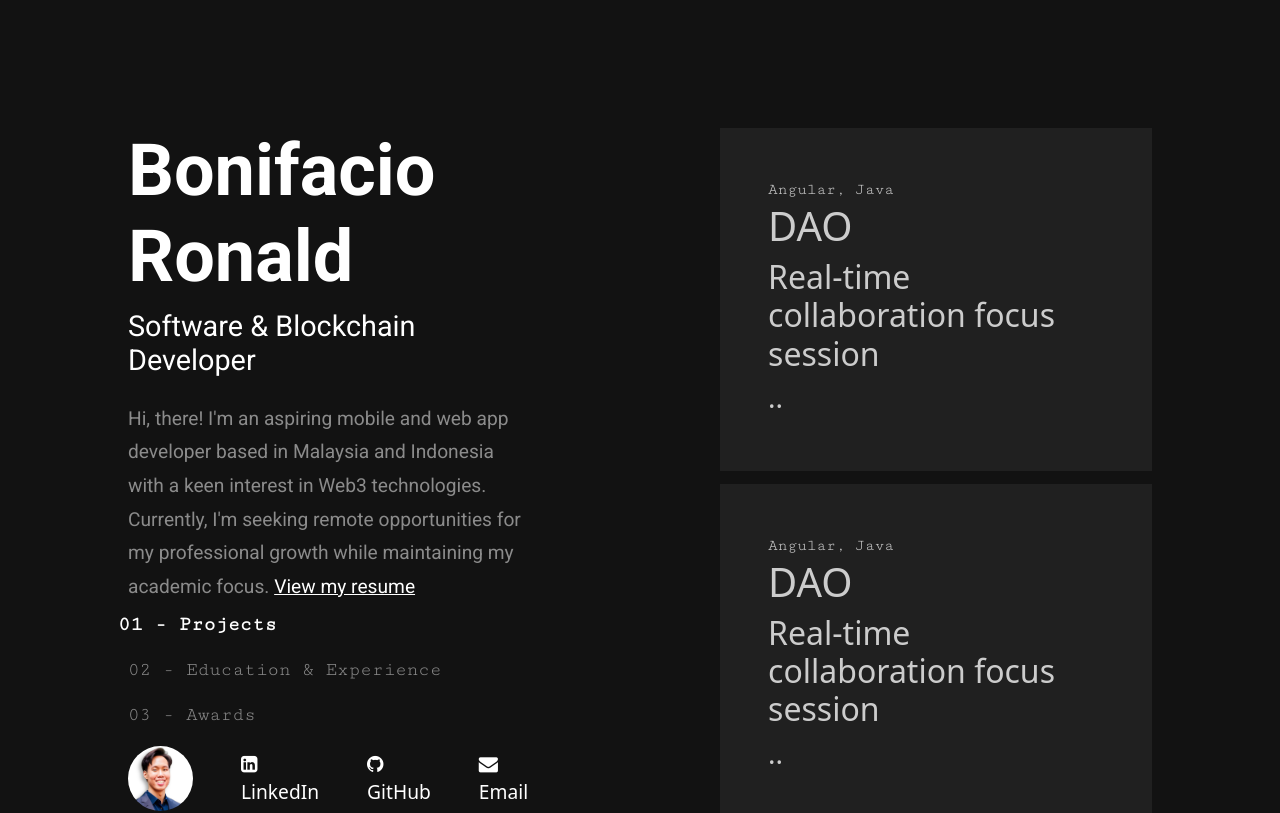
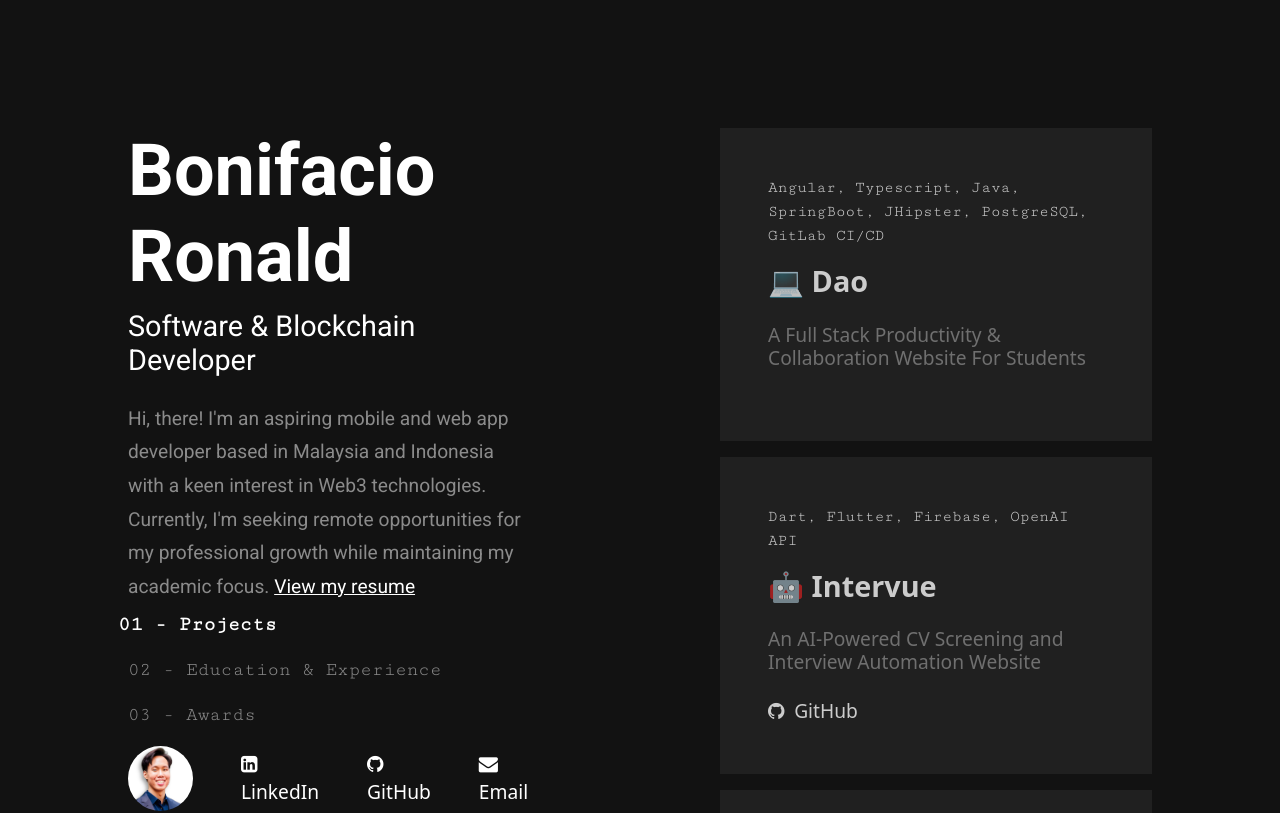
Before and after one commit to bonifacioronald/web-portfolio, a React (Create React App) app: page / in a window 1280 px wide. Shown: the top 813 px of the page. Built offline with nearby package versions, Linux system fonts and the light colour scheme.

Commit message:
Populate project data

```diff
--- a/src/App.jsx
+++ b/src/App.jsx
@@ -35,7 +35,7 @@ function App() {
           <ProjectSection/>
           <EduExpSection/>
           <AwardsSection/>
-          <h5 className='copyright mt-5'>Made with React.js by Bonifacio Ronald @ 2024<br/>Design inspired by <a className='copyright-link' href="https://dribbble.com/NicolasMzrd">Nicolas Meuzard</a></h5>
+          <h5 className='copyright mt-5'>Made by Bonifacio Ronald @ 2024<br/>Design inspired by <a className='copyright-link' href="https://dribbble.com/NicolasMzrd">Nicolas Meuzard</a></h5>
         </div>
       </div>
     </div>
--- a/src/awards/awards.css
+++ b/src/awards/awards.css
@@ -13,6 +13,7 @@
     transition: transform 0.25s ease;
     background-color: var(--color-bg-secondary);
     z-index: 1;
+    position: relative;
 }
 
 .award-container.darkened {
@@ -44,6 +45,11 @@
     color: var(--color-text-primary);
 }
 
+.award-title i {
+    font-size: 0.6em;
+    color: var(--color-text-primary);
+}
+
 @media only screen and (min-width: 1589px) {
     .award-container.lowered {
         transform: translateY(50px);
--- a/src/projects/project-card.jsx
+++ b/src/projects/project-card.jsx
@@ -8,10 +8,23 @@ function ProjectCard({ project, isHovered, onMouseEnter, onMouseLeave }) {
             onMouseEnter={onMouseEnter}
             onMouseLeave={onMouseLeave}
         >
-            <span className="cutive-mono-regular">{project.techStack}</span>
-            <h1>{project.title}</h1>
-            <h2>{project.description}</h2>
-            <h3>{project.githubUrl}</h3>
+            <span className="project-techstack cutive-mono-regular">{project.techStack}</span>
+            <h1 className="project-title">{project.title}</h1>
+            <h2 className="project-description">{project.description}</h2>
+            <div className="project-link">
+                {project.projectUrl !== ''
+                ?
+                <a className="link-item" href={project.projectUrl}><i class="fa fa-external-link"></i>&ensp;Project</a>
+                :
+                null
+                }
+                {project.githubUrl !== ''
+                ?
+                <a className="link-item" href={project.githubUrl}><i class="fa fa-github"></i>&ensp;GitHub</a>
+                :
+                null
+                }
+            </div>
         </div>
     );
 }
--- a/src/projects/project-section.jsx
+++ b/src/projects/project-section.jsx
@@ -8,13 +8,16 @@ function ProjectSection() {
 
     const projects = [
         {
-            title: 'DAO', techStack: 'Angular, Java', description: 'Real-time collaboration focus session', githubUrl: '..',
+            title: '💻 Dao', techStack: 'Angular, Typescript, Java, SpringBoot, JHipster, PostgreSQL, GitLab CI/CD', description: 'A Full Stack Productivity & Collaboration Website For Students', projectUrl: '', githubUrl: '',
         },
         {
-            title: 'DAO', techStack: 'Angular, Java', description: 'Real-time collaboration focus session', githubUrl: '..',
+            title: '🤖 Intervue', techStack: 'Dart, Flutter, Firebase, OpenAI API', description: 'An AI-Powered CV Screening and Interview Automation Website', projectUrl: '', githubUrl: 'https://github.com/sexxyrexxy/Intervue',
         },
         {
-            title: 'DAO', techStack: 'Angular, Java', description: 'Real-time collaboration focus session', githubUrl: '..',
+            title: '🌐 Personal Portfolio', techStack: 'React, Javascript, HTML, CSS, Bootstrap', description: 'A Personal Portfolio Website Project', projectUrl: '.',githubUrl: 'https://github.com/bonifacioronald/web-portfolio',
+        },
+        {
+            title: '🤱 Carve', techStack: ' Dart, Flutter, Firebase', description: 'An Award-Winning Pregnancy Companion Mobile Application', projectUrl: '', githubUrl: 'https://github.com/bonifacioronald/carve',
         },
     ];
 
--- a/src/projects/project.css
+++ b/src/projects/project.css
@@ -1,12 +1,14 @@
 .project-layout {
     display: flex;
     flex-direction: column;
-    gap: 0.8em;
+    gap: 1em;
 }
 
 .project-card {
-    cursor: pointer;
+    display: flex;
+    flex-direction: column;
     padding: 3em;
+    gap: 1em;
     background-color: var(--color-bg-secondary);
     color: var(--color-text-primary);
     transition: transform 0.25s ease;
@@ -22,3 +24,30 @@
     transform: scale(1.1);
     z-index: 2;
 }
+
+.project-techstack {
+    font-size: var(--color-text-primary);
+}
+
+.project-title {
+    font-size: var(--fs-heading);
+    font-weight: bold;
+}
+
+.project-description {
+    font-size: var(--fs-paragraph);
+    color: var(--color-text-secondary);
+}
+
+.project-link {
+    display: flex;
+    flex-direction: row;
+    gap: 2em;
+    font-size: var(--fs-paragraph);
+    color: var(--color-text-primary);
+    text-decoration: none;
+}
+
+.link-item:hover {
+    filter: opacity(50%);
+}
```
